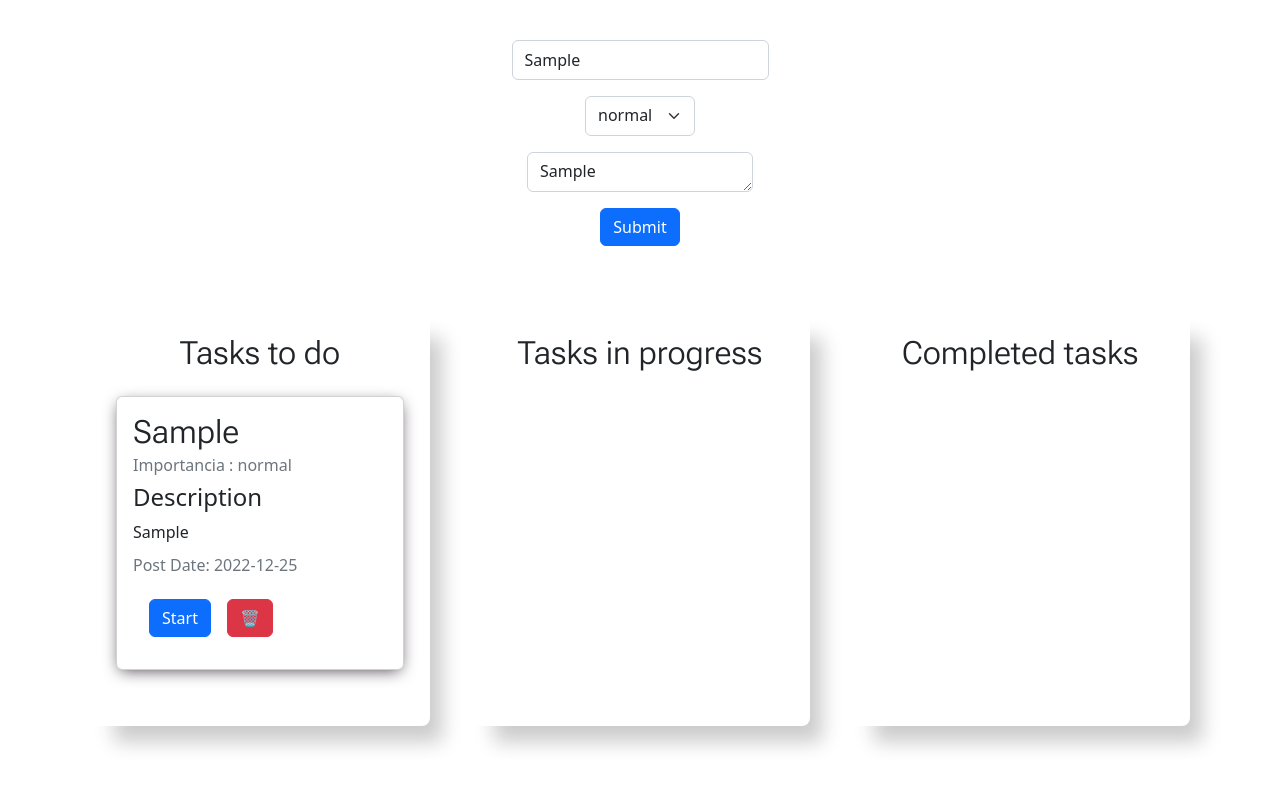
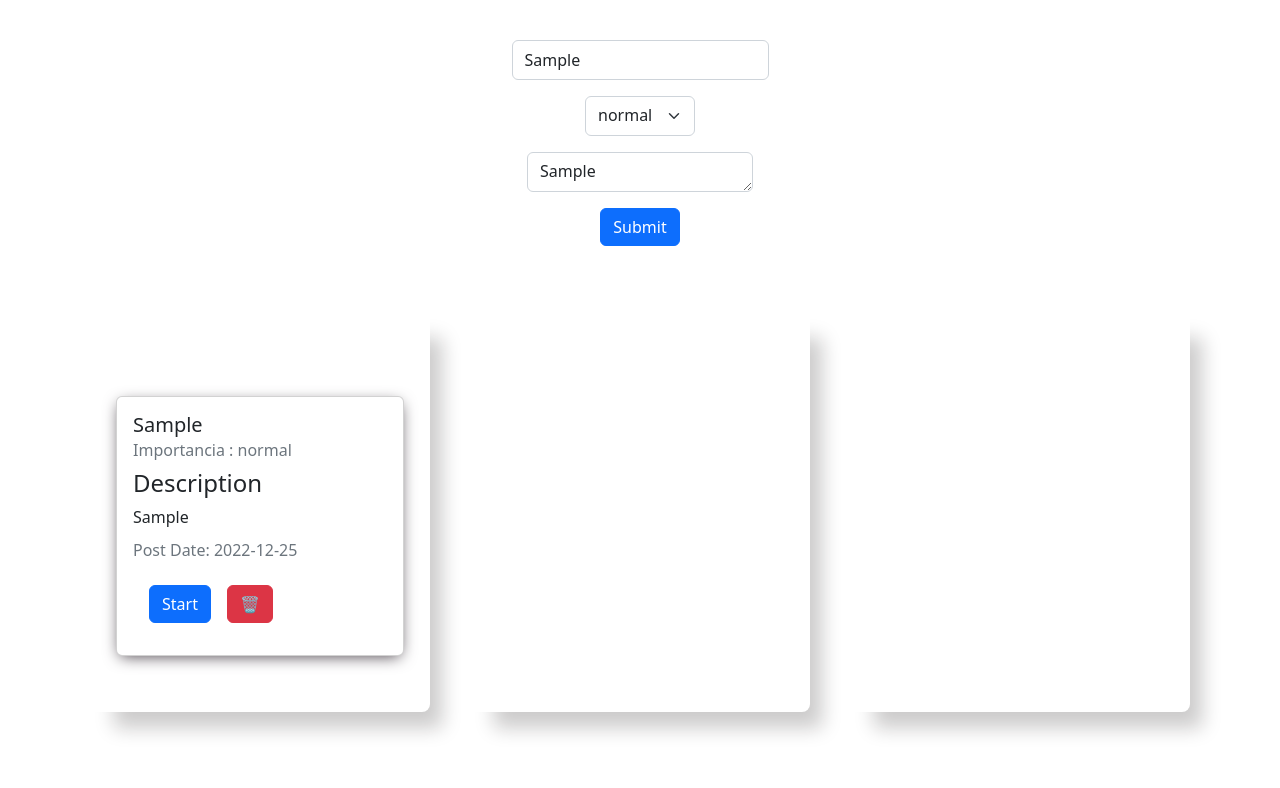
Before and after one commit to MoiFran/TaskManager, a React (Vite) app: page / in a window 1280 px wide. Both pictures are taken after typing "Sample", "Sample" into the empty fields and a click on the button "Submit". Shown: the top 788 px of the page. Built offline with nearby package versions, Linux system fonts and the light colour scheme; a web font is replaced by a local one.

Commit message:
back color page

```diff
--- a/src/components/TodoTaskItem.jsx
+++ b/src/components/TodoTaskItem.jsx
@@ -14,9 +14,7 @@
     <div key={task.id}>
       <Card style={{ width: "18rem" }} className="card-item">
         <Card.Body>
-          <Card.Title>
-            <h2>{task.title}</h2>
-          </Card.Title>
+          <Card.Title>{task.title}</Card.Title>
           <Card.Subtitle className="mb-2 text-muted">
             Importancia : {task.lavel}
           </Card.Subtitle>
--- a/src/index.css
+++ b/src/index.css
@@ -4,7 +4,7 @@
  width: 100%;
  height: 100vh;
 
-background:  #3A36D6 ;
+background:  #020206 ;
 
 
 }
@@ -65,6 +65,7 @@
   font-family: 'Oswald', sans-serif;
     font-family: 'Radio Canada', sans-serif;
     font-family: 'Roboto Flex', sans-serif;
+    color: #FFFFFFFF;
 }
 
 .btn-start{
```
